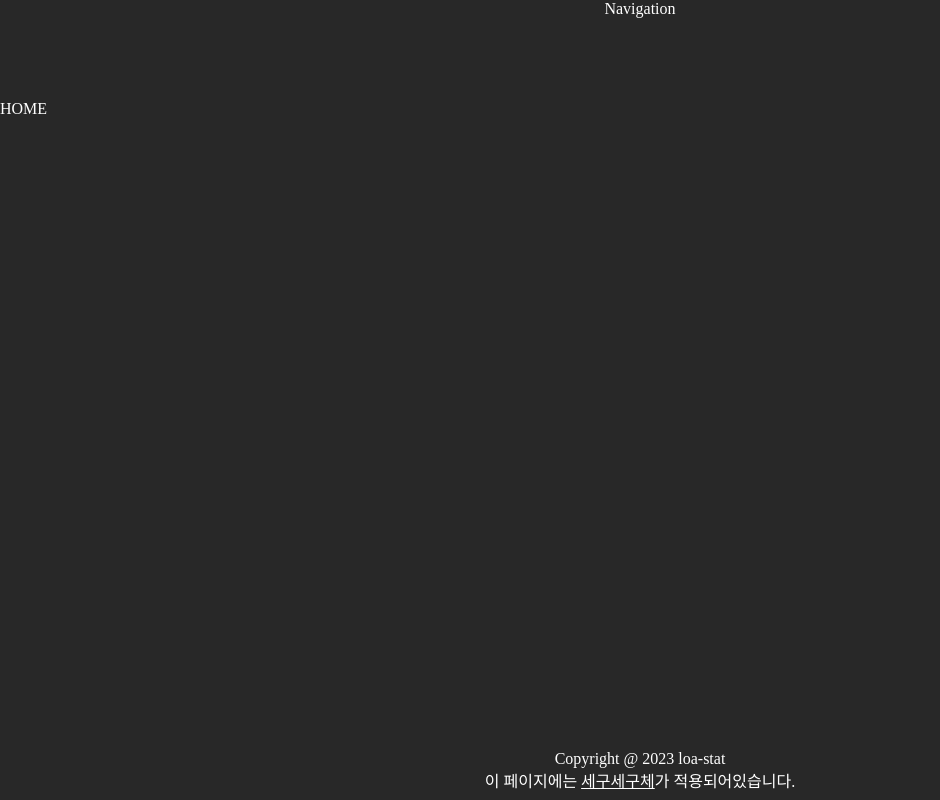
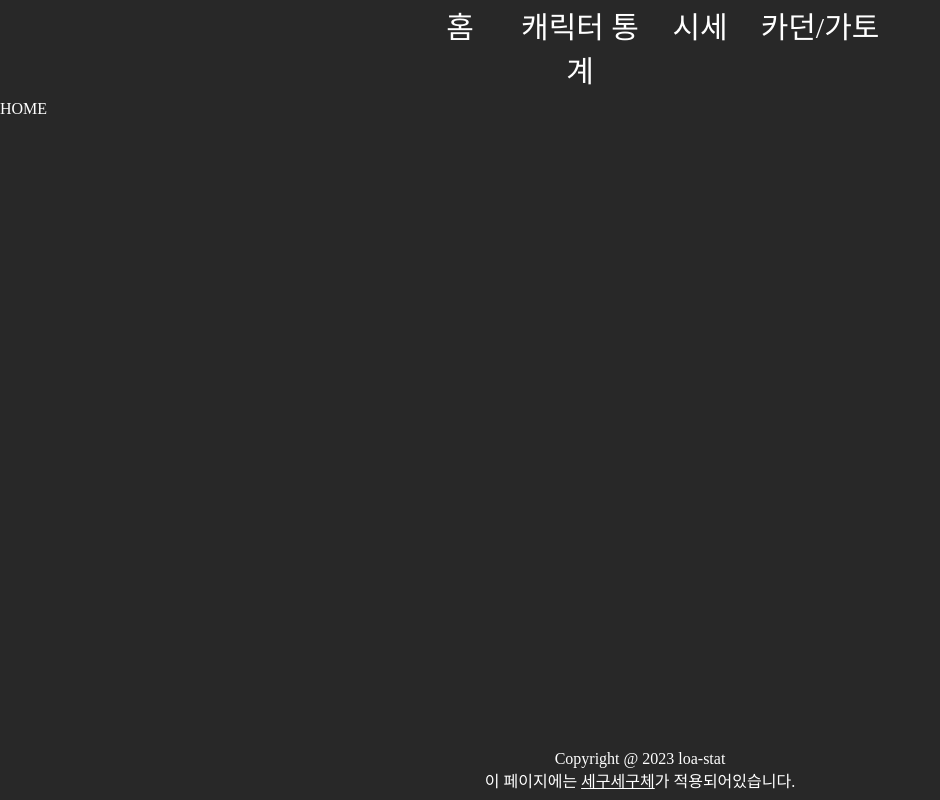
Before and after one commit to Wseop/loa-stat-frontend, a Next.js app: page / in a window 1280 px wide. Shown: the whole page, without its empty margins (0-940 px from the left). Built offline with nearby package versions, Linux system fonts and the light colour scheme; a web font is replaced by a local one.

Commit message:
feat:navigation

```diff
--- /dev/null
+++ b/src/components/commons/buttons/navi-button.ts
@@ -0,0 +1,15 @@
+import styled from '@emotion/styled';
+
+export const NaviButton = styled.button`
+  width: 120px;
+  height: 30px;
+  border: 0;
+  font-size: 30px;
+  display: inline-flex;
+  align-items: center;
+  justify-content: center;
+  cursor: pointer;
+  :hover {
+    background-color: #505050;
+  }
+`;
--- /dev/null
+++ b/src/components/commons/layout/navigation/index.tsx
@@ -0,0 +1,31 @@
+import styled from '@emotion/styled';
+import { NaviButton } from '../../buttons/navi-button';
+import { useRouter } from 'next/router';
+
+const Wrapper = styled.div`
+  width: 100%;
+  height: 100px;
+  padding-top: 10px;
+  text-align: center;
+`;
+
+const menus = ['홈', '캐릭터 통계', '시세', '카던/가토'];
+const routes = ['/', '/characters', '/market-price', '/rewards'];
+
+export default function Navigation(): JSX.Element {
+  const router = useRouter();
+
+  const onClickMovePage = (route: string) => () => {
+    router.push(route);
+  };
+
+  return (
+    <Wrapper>
+      {menus.map((v, i) => (
+        <NaviButton key={v} onClick={onClickMovePage(routes[i])}>
+          {v}
+        </NaviButton>
+      ))}
+    </Wrapper>
+  );
+}
--- a/src/components/layout/navigation/index.tsx
+++ /dev/null
@@ -1,11 +0,0 @@
-import styled from '@emotion/styled';
-
-const Wrapper = styled.div`
-  width: 100%;
-  height: 100px;
-  text-align: center;
-`;
-
-export default function Navigation(): JSX.Element {
-  return <Wrapper>Navigation</Wrapper>;
-}
--- a/src/pages/_app.tsx
+++ b/src/pages/_app.tsx
@@ -1,4 +1,4 @@
-import Layout from '@/components/layout';
+import Layout from '@/components/commons/layout';
 import { globalStyles } from '@/styles/globalStyles';
 import { Global } from '@emotion/react';
 import type { AppProps } from 'next/app';
```
Also changed, not shown: src/components/commons/layout/footer/index.tsx (renamed from src/components/layout/footer/index.tsx), src/components/commons/layout/index.tsx (renamed from src/components/layout/index.tsx).
